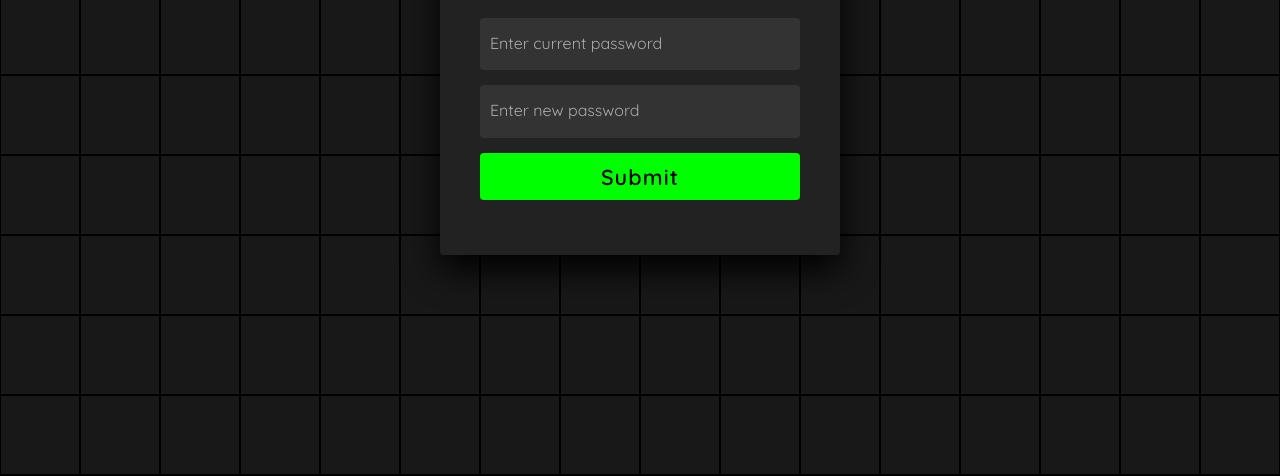
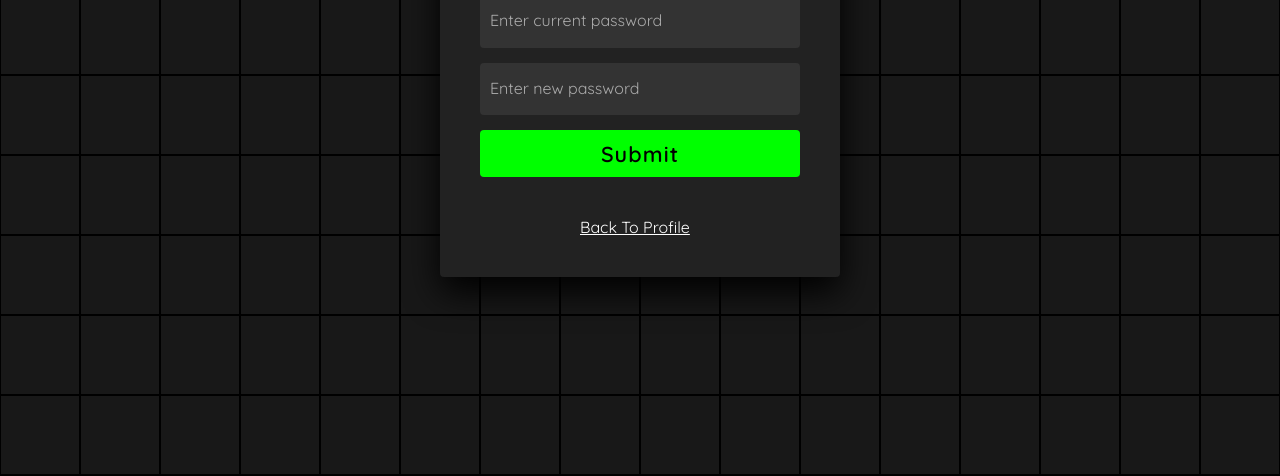
Before and after one commit to naveedrashid001/voting-app, a website: page views/changePasswordForm.html in a window 1280 px wide. Shown: the part 324-800 px from the top of the page. Drawn offline with Linux system fonts and the light colour scheme.

Commit message:
modification in changepassword form

```diff
--- a/views/changePasswordForm.html
+++ b/views/changePasswordForm.html
@@ -250,6 +250,8 @@
                             <input type="submit" id="submit" name="submit" value="Submit">
                         </div>
                     </form>
+                    <div> <a href="/user/profile" style="padding-left: 100px; color: white;">Back To Profile</a>
+                    </div>
                 </div>
             </div>
         </div>
```
